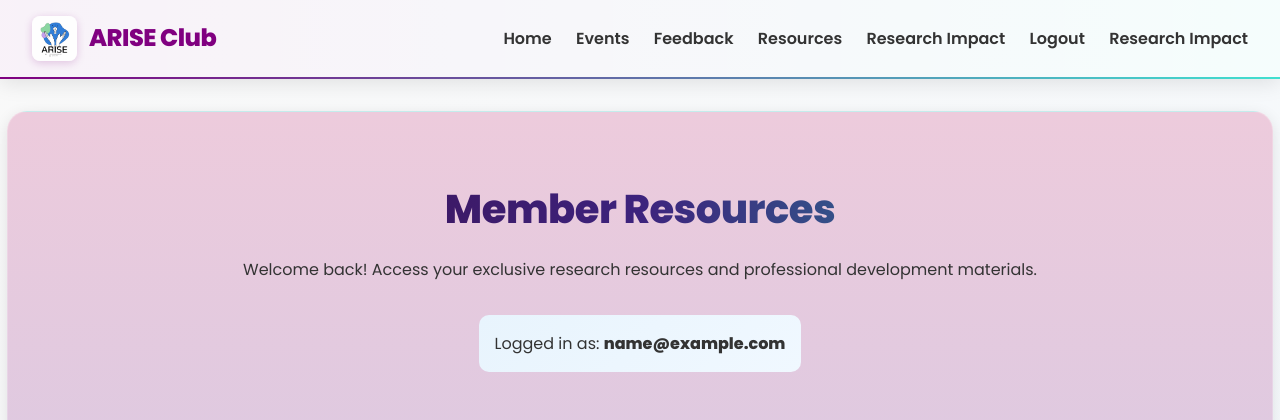
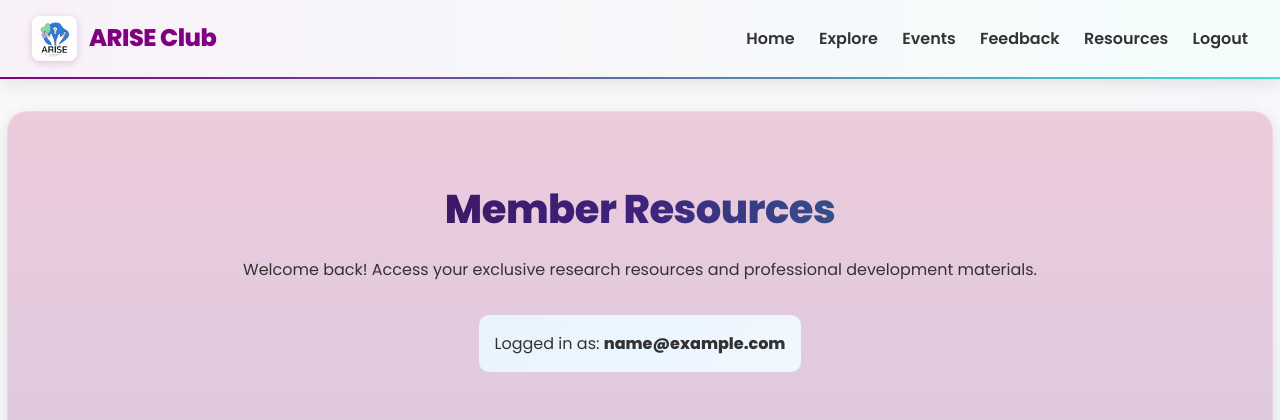
Before and after one commit to toobaj9/Arise-club, a Flask app: page /resources in a window 1280 px wide. Shown: the top 420 px of the page. Run offline with Flask 3, Linux system fonts and the light colour scheme; the visitor is signed in with stand-in values (Sample User, id 1).

Commit message:
fix: changed research_impact to explore

```diff
--- a/app.py
+++ b/app.py
@@ -86,9 +86,9 @@ def resources():
 
     return render_template('resources.html', user_email=session.get('email'))
 
-@app.route('/research-impact')
-def research_impact():
-    return render_template('research_impact.html')
+@app.route('/explore')
+def explore():
+    return render_template('explore.html')
 
 @app.route('/join')
 def join():
--- a/static/styles.css
+++ b/static/styles.css
@@ -264,7 +264,7 @@ section {
 
 }
 
-/* research impact */
+/* explore */
 .fact-box {
 	margin: 20px auto;
 	padding: 1.5rem;
--- a/templates/events.html
+++ b/templates/events.html
@@ -15,17 +15,16 @@
     </a>
     <div class="nav-links">
       <a href="{{ url_for('home') }}">Home</a>
+      <a href="{{ url_for('explore') }}">Explore</a>
       {% if 'user_id' in session %}
         <a href="{{ url_for('events') }}">Events</a>
         <a href="{{ url_for('feedback') }}">Feedback</a>
         <a href="{{ url_for('resources') }}">Resources</a>
-        <a href="{{ url_for('research_impact') }}">Research Impact</a>
         <a href="{{ url_for('logout') }}">Logout</a>
       {% else %}
         <a href="{{ url_for('join') }}">Join</a>
         <a href="{{ url_for('events') }}">Events</a>
         <a href="{{ url_for('feedback') }}">Feedback</a>
-        <a href="{{ url_for('research_impact') }}">Research Impact</a>
         <a href="{{ url_for('login') }}">Member Login</a>
       {% endif %}
     </div>
@@ -160,6 +159,7 @@
         <h4>Quick Links</h4>
         <ul class="footer-links">
           <li><a href="{{ url_for('home') }}">Home</a></li>
+          <li><a href="{{ url_for('explore') }}">Explore</a></li>
           <li><a href="{{ url_for('join') }}">Join Us</a></li>
           <li><a href="{{ url_for('events') }}">Events</a></li>
           <li><a href="{{ url_for('feedback') }}">Feedback</a></li>
--- a/templates/research_impact.html
+++ b/templates/explore.html
@@ -16,17 +16,16 @@
     </a>
     <div class="nav-links">
       <a href="{{ url_for('home') }}">Home</a>
+      <a href="{{ url_for('explore') }}">Explore</a>
       {% if 'user_id' in session %}
         <a href="{{ url_for('events') }}">Events</a>
         <a href="{{ url_for('feedback') }}">Feedback</a>
         <a href="{{ url_for('resources') }}">Resources</a>
-        <a href="{{ url_for('research_impact') }}">Research Impact</a>
         <a href="{{ url_for('logout') }}">Logout</a>
       {% else %}
         <a href="{{ url_for('join') }}">Join</a>
         <a href="{{ url_for('events') }}">Events</a>
         <a href="{{ url_for('feedback') }}">Feedback</a>
-        <a href="{{ url_for('research_impact') }}">Research Impact</a>
         <a href="{{ url_for('login') }}">Member Login</a>
       {% endif %}
     </div>
@@ -189,6 +188,7 @@
         <h4>Quick Links</h4>
         <ul class="footer-links">
           <li><a href="{{ url_for('home') }}">Home</a></li>
+          <li><a href="{{ url_for('explore') }}">Explore</a></li>
           <li><a href="{{ url_for('join') }}">Join Us</a></li>
           <li><a href="{{ url_for('events') }}">Events</a></li>
           <li><a href="{{ url_for('feedback') }}">Feedback</a></li>
--- a/templates/feedback.html
+++ b/templates/feedback.html
@@ -15,17 +15,16 @@
     </a>
     <div class="nav-links">
       <a href="{{ url_for('home') }}">Home</a>
+      <a href="{{ url_for('explore') }}">Explore</a>
       {% if 'user_id' in session %}
         <a href="{{ url_for('events') }}">Events</a>
         <a href="{{ url_for('feedback') }}">Feedback</a>
         <a href="{{ url_for('resources') }}">Resources</a>
-        <a href="{{ url_for('research_impact') }}">Research Impact</a>
         <a href="{{ url_for('logout') }}">Logout</a>
       {% else %}
         <a href="{{ url_for('join') }}">Join</a>
         <a href="{{ url_for('events') }}">Events</a>
         <a href="{{ url_for('feedback') }}">Feedback</a>
-        <a href="{{ url_for('research_impact') }}">Research Impact</a>
         <a href="{{ url_for('login') }}">Member Login</a>
       {% endif %}
     </div>
@@ -309,6 +308,7 @@
         <h4>Quick Links</h4>
         <ul class="footer-links">
           <li><a href="{{ url_for('home') }}">Home</a></li>
+          <li><a href="{{ url_for('explore') }}">Explore</a></li>
           <li><a href="{{ url_for('join') }}">Join Us</a></li>
           <li><a href="{{ url_for('events') }}">Events</a></li>
           <li><a href="{{ url_for('feedback') }}">Feedback</a></li>
--- a/templates/index.html
+++ b/templates/index.html
@@ -16,17 +16,16 @@
     </a>
     <div class="nav-links">
       <a href="{{ url_for('home') }}">Home</a>
+      <a href="{{ url_for('explore') }}">Explore</a>
       {% if 'user_id' in session %}
         <a href="{{ url_for('events') }}">Events</a>
         <a href="{{ url_for('feedback') }}">Feedback</a>
         <a href="{{ url_for('resources') }}">Resources</a>
-        <a href="{{ url_for('research_impact') }}">Research Impact</a>
         <a href="{{ url_for('logout') }}">Logout</a>
       {% else %}
         <a href="{{ url_for('join') }}">Join</a>
         <a href="{{ url_for('events') }}">Events</a>
         <a href="{{ url_for('feedback') }}">Feedback</a>
-        <a href="{{ url_for('research_impact') }}">Research Impact</a>
         <a href="{{ url_for('login') }}">Member Login</a>
       {% endif %}
     </div>
@@ -226,6 +225,7 @@
         <h4>Quick Links</h4>
         <ul class="footer-links">
           <li><a href="{{ url_for('home') }}">Home</a></li>
+          <li><a href="{{ url_for('explore') }}">Explore</a></li>
           <li><a href="{{ url_for('join') }}">Join Us</a></li>
           <li><a href="{{ url_for('events') }}">Events</a></li>
           <li><a href="{{ url_for('feedback') }}">Feedback</a></li>
--- a/templates/join.html
+++ b/templates/join.html
@@ -15,17 +15,16 @@
     </a>
     <div class="nav-links">
       <a href="{{ url_for('home') }}">Home</a>
+      <a href="{{ url_for('explore') }}">Explore</a>
       {% if 'user_id' in session %}
         <a href="{{ url_for('events') }}">Events</a>
         <a href="{{ url_for('feedback') }}">Feedback</a>
         <a href="{{ url_for('resources') }}">Resources</a>
-        <a href="{{ url_for('research_impact') }}">Research Impact</a>
         <a href="{{ url_for('logout') }}">Logout</a>
       {% else %}
         <a href="{{ url_for('join') }}">Join</a>
         <a href="{{ url_for('events') }}">Events</a>
         <a href="{{ url_for('feedback') }}">Feedback</a>
-        <a href="{{ url_for('research_impact') }}">Research Impact</a>
         <a href="{{ url_for('login') }}">Member Login</a>
       {% endif %}
     </div>
@@ -146,6 +145,7 @@
         <h4>Quick Links</h4>
         <ul class="footer-links">
           <li><a href="{{ url_for('home') }}">Home</a></li>
+          <li><a href="{{ url_for('explore') }}">Explore</a></li>
           <li><a href="{{ url_for('join') }}">Join Us</a></li>
           <li><a href="{{ url_for('events') }}">Events</a></li>
           <li><a href="{{ url_for('feedback') }}">Feedback</a></li>
--- a/templates/login.html
+++ b/templates/login.html
@@ -15,17 +15,16 @@
     </a>
     <div class="nav-links">
       <a href="{{ url_for('home') }}">Home</a>
+      <a href="{{ url_for('explore') }}">Explore</a>
       {% if 'user_id' in session %}
         <a href="{{ url_for('events') }}">Events</a>
         <a href="{{ url_for('feedback') }}">Feedback</a>
         <a href="{{ url_for('resources') }}">Resources</a>
-        <a href="{{ url_for('research_impact') }}">Research Impact</a>
         <a href="{{ url_for('logout') }}">Logout</a>
       {% else %}
         <a href="{{ url_for('join') }}">Join</a>
         <a href="{{ url_for('events') }}">Events</a>
         <a href="{{ url_for('feedback') }}">Feedback</a>
-        <a href="{{ url_for('research_impact') }}">Research Impact</a>
         <a href="{{ url_for('login') }}">Member Login</a>
       {% endif %}
     </div>
@@ -144,10 +143,10 @@
         <h4>Quick Links</h4>
         <ul class="footer-links">
           <li><a href="{{ url_for('home') }}">Home</a></li>
+          <li><a href="{{ url_for('explore') }}">Explore</a></li>
           <li><a href="{{ url_for('join') }}">Join Us</a></li>
           <li><a href="{{ url_for('events') }}">Events</a></li>
           <li><a href="{{ url_for('feedback') }}">Feedback</a></li>
-          <li><a href="{{ url_for('login') }}">Member Login</a></li>
         </ul>
       </div>
 
--- a/templates/resources.html
+++ b/templates/resources.html
@@ -15,20 +15,18 @@
     </a>
     <div class="nav-links">
       <a href="{{ url_for('home') }}">Home</a>
+      <a href="{{ url_for('explore') }}">Explore</a>
       {% if 'user_id' in session %}
         <a href="{{ url_for('events') }}">Events</a>
         <a href="{{ url_for('feedback') }}">Feedback</a>
         <a href="{{ url_for('resources') }}">Resources</a>
-        <a href="{{ url_for('research_impact') }}">Research Impact</a>
         <a href="{{ url_for('logout') }}">Logout</a>
       {% else %}
         <a href="{{ url_for('join') }}">Join</a>
         <a href="{{ url_for('events') }}">Events</a>
         <a href="{{ url_for('feedback') }}">Feedback</a>
-        <a href="{{ url_for('research_impact') }}">Research Impact</a>
         <a href="{{ url_for('login') }}">Member Login</a>
       {% endif %}
-      <a href="{{ url_for('research_impact') }}">Research Impact</a>
     </div>
   </nav>
 
@@ -197,10 +195,10 @@
         <h4>Quick Links</h4>
         <ul class="footer-links">
           <li><a href="{{ url_for('home') }}">Home</a></li>
+          <li><a href="{{ url_for('explore') }}">Explore</a></li>
           <li><a href="{{ url_for('join') }}">Join Us</a></li>
           <li><a href="{{ url_for('events') }}">Events</a></li>
           <li><a href="{{ url_for('feedback') }}">Feedback</a></li>
-          <li><a href="{{ url_for('login') }}">Member Login</a></li>
         </ul>
       </div>
 
```
